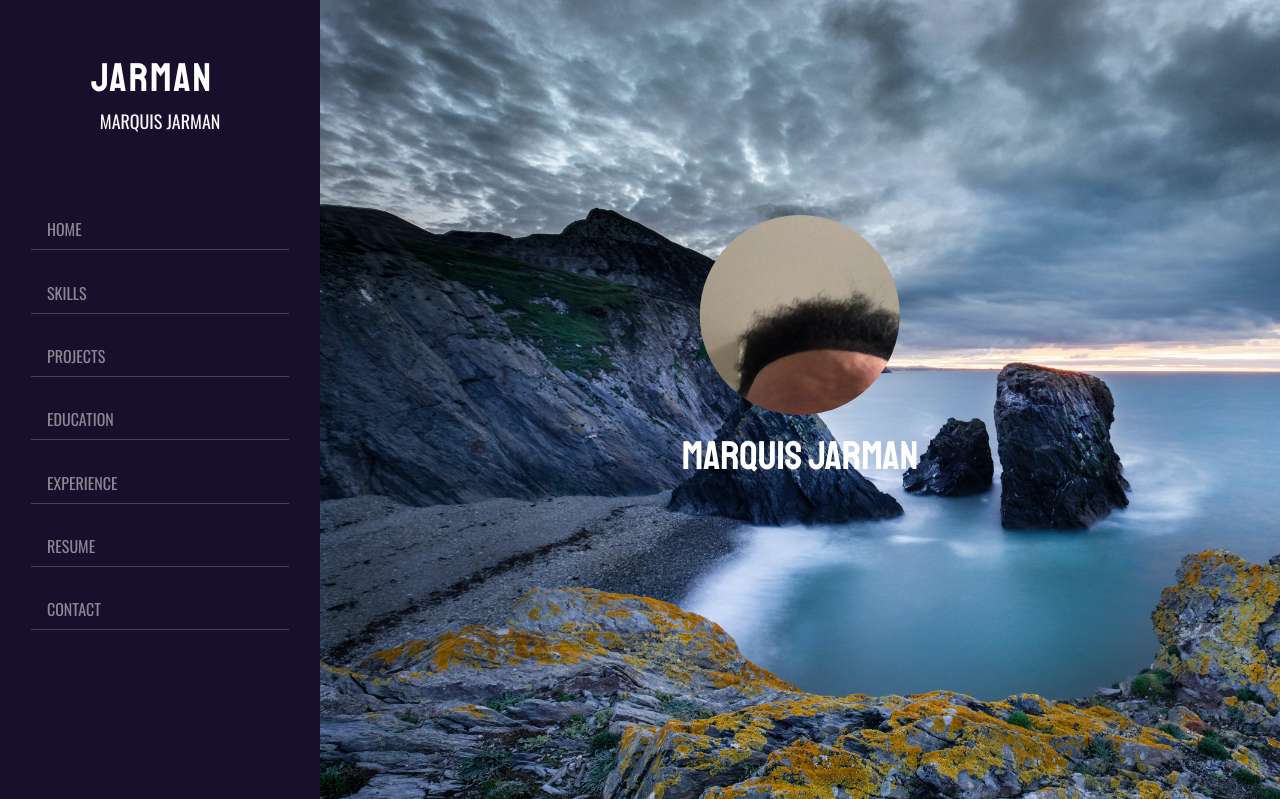
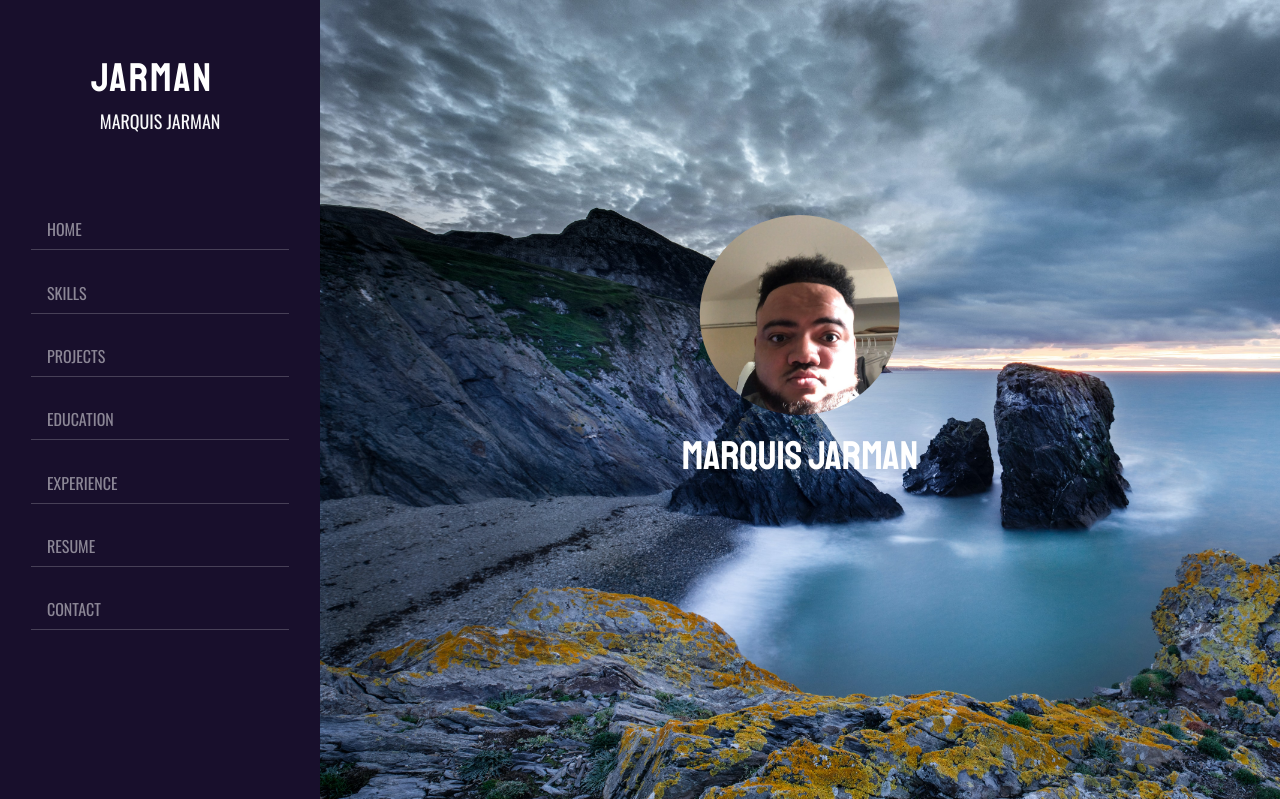
Before and after one commit to mjarman1/GithubPortfolio, a PHP site: page /index.html in a window 1280 px wide. Shown: the top 799 px of the page. Run offline with PHP 8.4, Linux system fonts and the light colour scheme; some libraries are stand-ins or nearby versions; some web fonts are replaced.

Commit message:
picture fix

```diff
--- a/style.css
+++ b/style.css
@@ -117,7 +117,7 @@ html{
     border-radius: 50%;
     margin: auto;
     background: url(./picture\ of\ me.jpg) no-repeat;
-    background-size: 200%;
+    background-size: 100%;
     background-position: 40% 0;
 }
 
```
